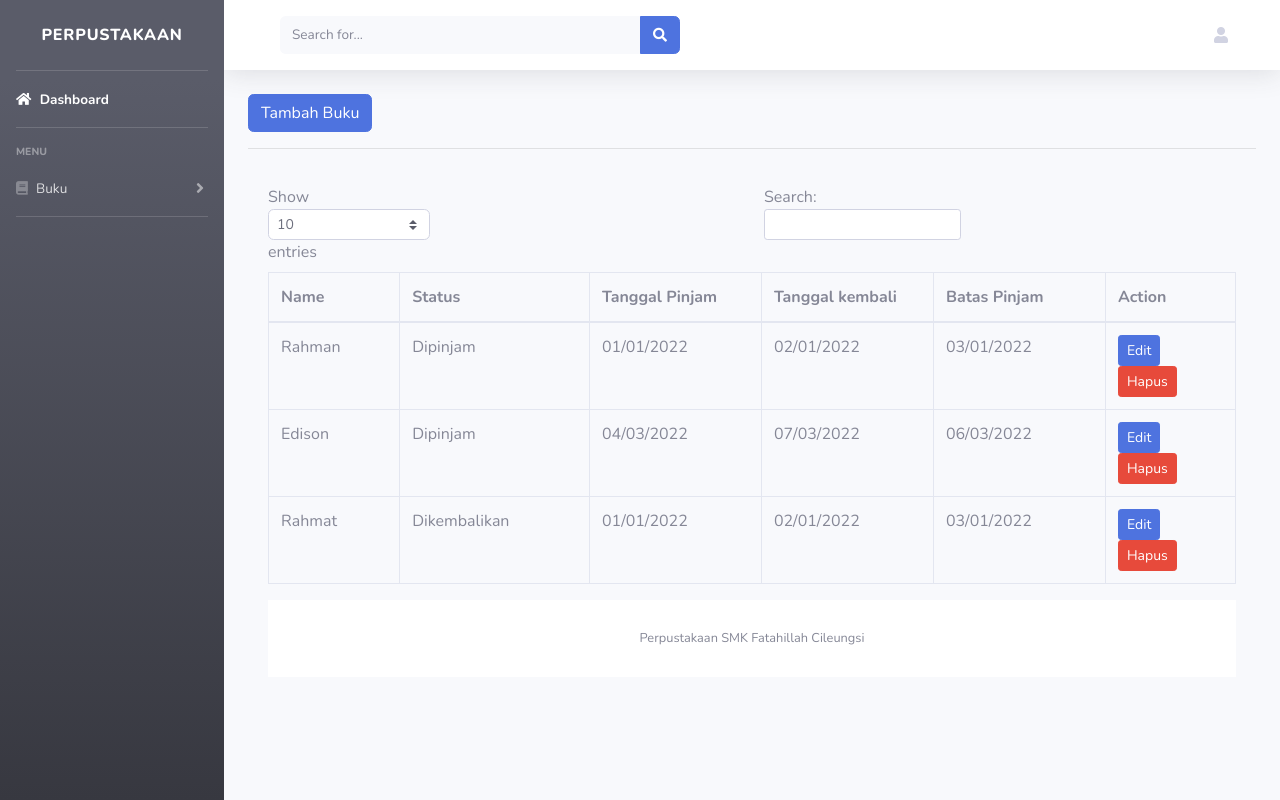
After one commit to PowerGabb/perpustakaan-yasfat, a Laravel app: page /index in a window 1280 px wide. The commit adds this page. Run offline with Laravel 9, Linux system fonts and the light colour scheme; parts of the project's set-up code (start-up, migrations or seed data) failed here and were passed over.

Commit message:
Menambahkan halaman Tambah Buku & List Buku

```diff
--- /dev/null
+++ b/resources/views/book/index.blade.php
@@ -0,0 +1,91 @@
+@extends('layouts.main')
+@section('content')
+<a type="button" class="btn btn-primary" href="/tambah-buku">Tambah Buku</a>
+<hr>
+<div class="card-body">
+    <div class="table-responsive">
+        <div id="dataTable_wrapper" class="dataTables_wrapper dt-bootstrap4">
+            <div class="row">
+                <div class="col-sm-12 col-md-6">
+                    <div class="dataTables_length" id="dataTable_length"><label>Show <select name="dataTable_length"
+                                aria-controls="dataTable"
+                                class="custom-select custom-select-sm form-control form-control-sm">
+                                <option value="10">10</option>
+                                <option value="25">25</option>
+                                <option value="50">50</option>
+                                <option value="100">100</option>
+                            </select> entries</label></div>
+                </div>
+                <div class="col-sm-12 col-md-6">
+                    <div id="dataTable_filter" class="dataTables_filter"><label>Search:<input type="search"
+                                class="form-control form-control-sm" placeholder="" aria-controls="dataTable"></label>
+                    </div>
+                </div>
+            </div>
+            <div class="row">
+                <div class="col-sm-12">
+                    <table class="table table-bordered dataTable" id="dataTable" width="100%" cellspacing="0"
+                        role="grid" aria-describedby="dataTable_info" style="width: 100%;">
+                        <thead>
+                            <tr role="row">
+                                <th class="sorting sorting_asc" tabindex="0" aria-controls="dataTable" rowspan="1"
+                                    colspan="1" aria-sort="ascending"
+                                    aria-label="Name: activate to sort column descending" style="width: 64.75px;">Name
+                                </th>
+                                <th class="sorting" tabindex="0" aria-controls="dataTable" rowspan="1"
+                                    colspan="1" aria-label="Position: activate to sort column ascending"
+                                    style="width: 80.6094px;">Status</th>
+                                <th class="sorting" tabindex="0" aria-controls="dataTable" rowspan="1"
+                                    colspan="1" aria-label="Office: activate to sort column ascending"
+                                    style="width: 55.7969px;">Tanggal Pinjam</th>
+                                <th class="sorting" tabindex="0" aria-controls="dataTable" rowspan="1"
+                                    colspan="1" aria-label="Age: activate to sort column ascending"
+                                    style="width: 30.1719px;">Tanggal kembali</th>
+                                <th class="sorting" tabindex="0" aria-controls="dataTable" rowspan="1"
+                                    colspan="1" aria-label="Start date: activate to sort column ascending"
+                                    style="width: 67.8594px;">Batas Pinjam</th>
+                                <th class="sorting" tabindex="0" aria-controls="dataTable" rowspan="1"
+                                    colspan="1" aria-label="Start date: activate to sort column ascending"
+                                    style="width: 67.8594px;">Action</th>
+                            </tr>
+                        </thead>
+                        <tbody>
+                            <tr class="odd">
+                                <td class="sorting_1">Rahman</td>
+                                <td>Dipinjam</td>
+                                <td>01/01/2022</td>
+                                <td>02/01/2022</td>
+                                <td>03/01/2022</td>
+                                <td>
+                                    <a href="#" class="btn btn-primary btn-sm">Edit</a>
+                                    <a href="#" class="btn btn-danger btn-sm">Hapus</a>
+                                </td>
+                            </tr>
+                            <tr class="even">
+                                <td class="sorting_1">Edison</td>
+                                <td>Dipinjam</td>
+                                <td>04/03/2022</td>
+                                <td>07/03/2022</td>
+                                <td>06/03/2022</td>
+                                <td>
+                                    <a href="#" class="btn btn-primary btn-sm">Edit</a>
+                                    <a href="#" class="btn btn-danger btn-sm">Hapus</a>
+                                </td>
+                            </tr>
+                            <tr class="odd">
+                                <td class="sorting_1">Rahmat</td>
+                                <td>Dikembalikan</td>
+                                <td>01/01/2022</td>
+                                <td>02/01/2022</td>
+                                <td>03/01/2022</td>
+                                <td>
+                                    <a href="#" class="btn btn-primary btn-sm">Edit</a>
+                                    <a href="#" class="btn btn-danger btn-sm">Hapus</a>
+                                </td>
+                            </tr>
+                        </tbody>
+                    </table>
+                </div>
+            </div>
+
+@endsection
--- /dev/null
+++ b/resources/views/book/pinjam.blade.php
@@ -0,0 +1,4 @@
+@extends('layouts.main')
+@section('content')
+    <h1>tes</h1>
+@endsection
--- a/resources/views/layouts/main.blade.php
+++ b/resources/views/layouts/main.blade.php
@@ -32,7 +32,7 @@
 <ul class="navbar-nav bg-gradient-dark sidebar sidebar-dark accordion" id="accordionSidebar">
 
     <!-- Sidebar - Brand -->
-            <a class="sidebar-brand d-flex align-items-center justify-content-center" href="index.html">
+    <a class="sidebar-brand d-flex align-items-center justify-content-center" href="/dashboard">
         <div class="sidebar-brand-icon rotate-n-15">
         </div>
         <div class="sidebar-brand-text mx-3">PERPUSTAKAAN</div>
@@ -66,22 +66,13 @@
         <div id="collapseTwo" class="collapse" aria-labelledby="headingTwo" data-parent="#accordionSidebar">
             <div class="bg-white py-2 collapse-inner rounded">
                 <a class="collapse-item" href="/booklist">List buku</a>
-                        <a class="collapse-item" href="/">Tambah buku</a>
+                <a class="collapse-item" href="/index">Tambah buku</a>
             </div>
         </div>
     </li>
 
-
-
     <!-- Divider -->
     <hr class="sidebar-divider d-none d-md-block">
-
-
-
-            <!-- Sidebar Message -->
-            <div class=" d-none d-lg-flex">
-
-            </div>
 
 </ul>
 <!-- End of Sidebar -->
@@ -93,11 +84,16 @@
     <div id="content">
 
         <!-- Topbar -->
-                <nav class="navbar navbar-expand navbar-light bg-white topbar mb-4 static-top shadow">
+        <nav class="navbar navbar-expand-lg navbar-light bg-white topbar mb-4 static-top shadow">
+            <div class="container-fluid">
+
+                <!-- Sidebar Toggle (Topbar) -->
+                <button id="sidebarToggleTop" class="btn btn-link d-md-none rounded-circle mr-3">
+                    <i class="fa fa-bars"></i>
+                </button>
 
                 <!-- Topbar Search -->
-                    <form
-                        class="d-none d-sm-inline-block form-inline mr-auto ml-md-3 my-2 my-md-0 mw-100 navbar-search">
+                <form class="d-none d-sm-inline-block form-inline mr-auto ml-md-3 my-2 my-md-0 mw-100 navbar-search">
                     <div class="input-group">
                         <input type="text" class="form-control bg-light border-0 small"
                             placeholder="Search for..." aria-label="Search" aria-describedby="basic-addon2">
@@ -136,7 +132,6 @@
                         </div>
                     </li>
 
-
                     <!-- Nav Item - User Information -->
                     <li class="nav-item dropdown no-arrow">
                         <a class="nav-link dropdown-toggle" href="#" id="userDropdown" role="button"
@@ -170,6 +165,7 @@
 
                 </ul>
 
+            </div>
         </nav>
         <!-- End of Topbar -->
 
@@ -186,7 +182,7 @@
     <footer class="sticky-footer bg-white">
         <div class="container my-auto">
             <div class="copyright text-center my-auto">
-                        <span>Copyright &copy; Your Website 2021</span>
+                <span>Perpustakaan SMK Fatahillah Cileungsi</span>
             </div>
         </div>
     </footer>
--- a/routes/web.php
+++ b/routes/web.php
@@ -34,3 +34,12 @@ Route::get('/booklist', function () {
 Route::get('/dashboard', function () {
     return view('book.dashboard');
 });
+Route::get('/pinjam', function () {
+    return view('book.pinjam');
+});
+Route::get('/tambah-buku', function () {
+    return view('book.tambah-buku');
+});
+Route::get('/index', function () {
+    return view('book.index');
+});
```
Also changed, not shown: resources/views/book/book-list.blade.php (+30 -1 lines), resources/views/book/tambah-buku.blade.php (added, +49 -0 lines). Lines whose indentation alone changed are shown as unchanged.
